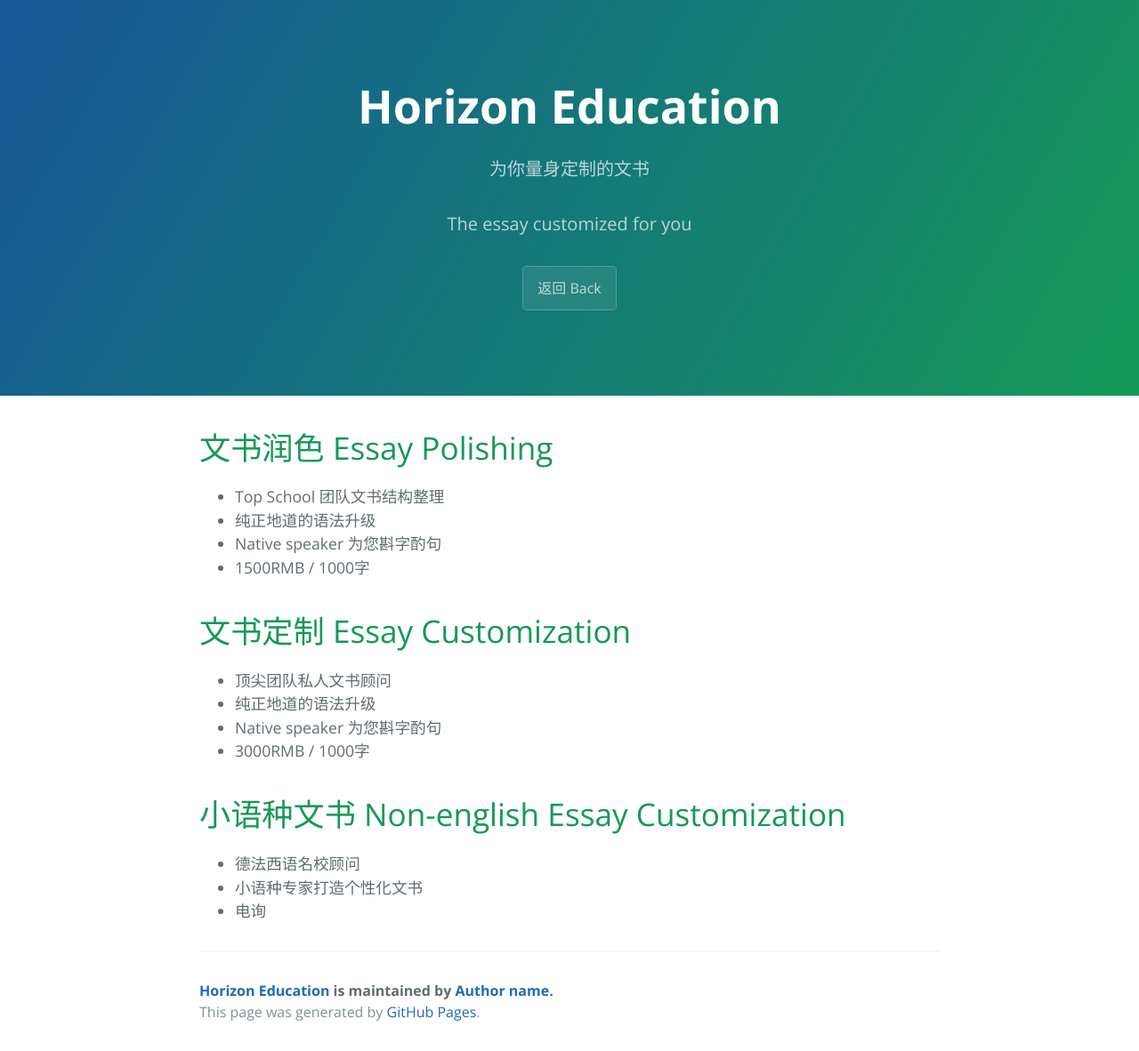
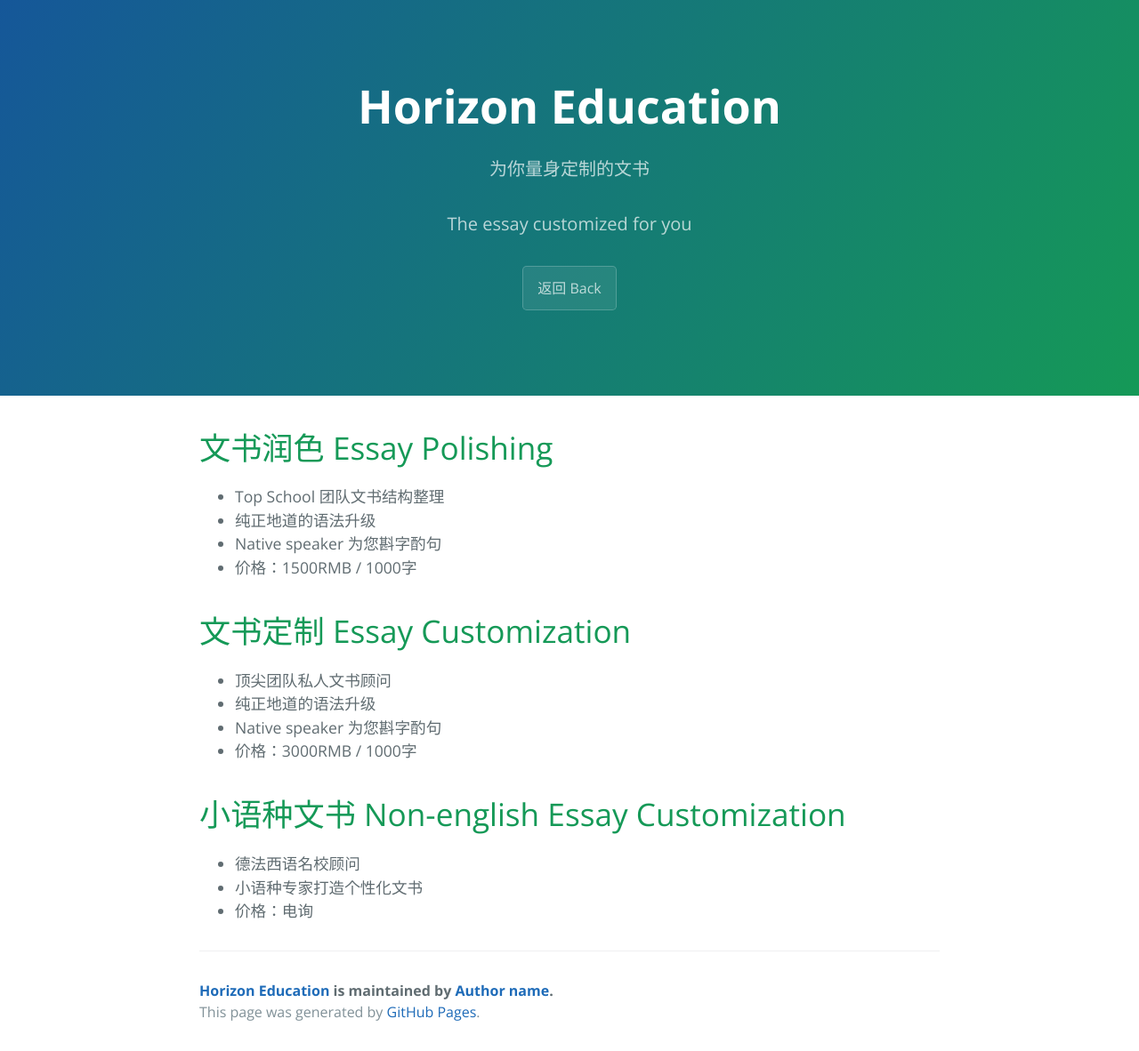
Before and after one commit to horizonedu/horizonedu.github.io, a Jekyll site: the page service.html, which Jekyll copies as it is, in a window 1280 px wide. Shown: the whole page at 89% size. Built offline with Jekyll 4.4.1, drawn with Linux system fonts in a browser that asks for light colours.

Commit message:
added belle

```diff
--- a/service.html
+++ b/service.html
@@ -34,7 +34,7 @@
       Native speaker 为您斟字酌句
     </li>
     <li>
-      1500RMB / 1000字
+      价格：1500RMB / 1000字
     </li>
   </ul>
   <h1>文书定制 Essay Customization</h1>
@@ -49,7 +49,7 @@
       Native speaker 为您斟字酌句
     </li>
     <li>
-      3000RMB / 1000字
+      价格：3000RMB / 1000字
     </li>
   </ul>
   <h1>小语种文书 Non-english Essay Customization</h1>
@@ -61,7 +61,7 @@
       小语种专家打造个性化文书
     </li>
     <li>
-      电询
+      价格：电询
     </li>
   </ul>
 </div>
```
